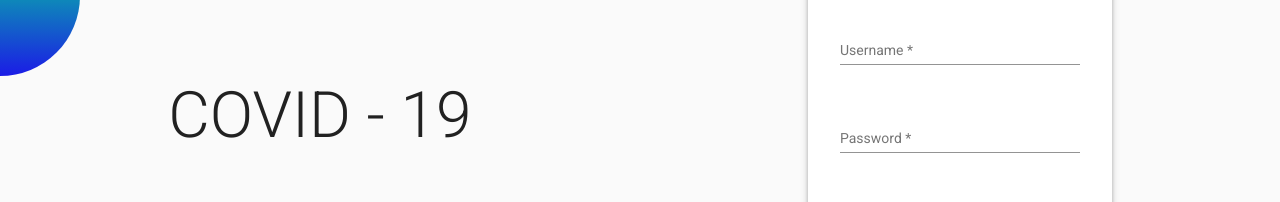
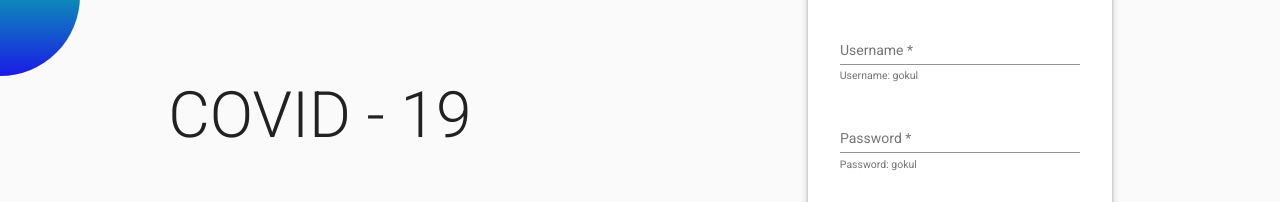
Before and after one commit to gokulkurupg/covid-portal, an Angular app: page /login in a window 1280 px wide. Shown: the part 284-486 px from the top of the page. Built offline with nearby package versions, Linux system fonts and the light colour scheme.

Commit message:
login change

```diff
--- a/src/app/login/login.component.html
+++ b/src/app/login/login.component.html
@@ -16,6 +16,7 @@
           >
             Please enter Username
           </mat-error>
+          <mat-hint>Username: gokul</mat-hint>
         </mat-form-field>
         <mat-form-field class="login-field">
           <mat-label>Password</mat-label>
@@ -28,6 +29,7 @@
           >
             Please enter password
           </mat-error>
+          <mat-hint>Password: gokul</mat-hint>
         </mat-form-field>
         <button
           [disabled]="!loginForm.valid"
--- a/src/app/service/auth.service.ts
+++ b/src/app/service/auth.service.ts
@@ -11,7 +11,7 @@ export class AuthService {
   constructor(private toastr: ToastrService, private router: Router) {}
 
   onLogin(username: string, password: string) {
-    if (username === 'fingent' && password === 'fingent') {
+    if (username === 'gokul' && password === 'gokul') {
       this.isLoggedIn.next(true);
       this.router.navigate(['/portal']);
       return;
--- a/src/portal/countries/countries.component.scss
+++ b/src/portal/countries/countries.component.scss
@@ -18,7 +18,7 @@
 .country-list-wrapper {
   display: flex;
   flex-wrap: wrap;
-  justify-content: space-between;
+  justify-content: space-evenly;
   img {
     width: 3rem;
   }
```
